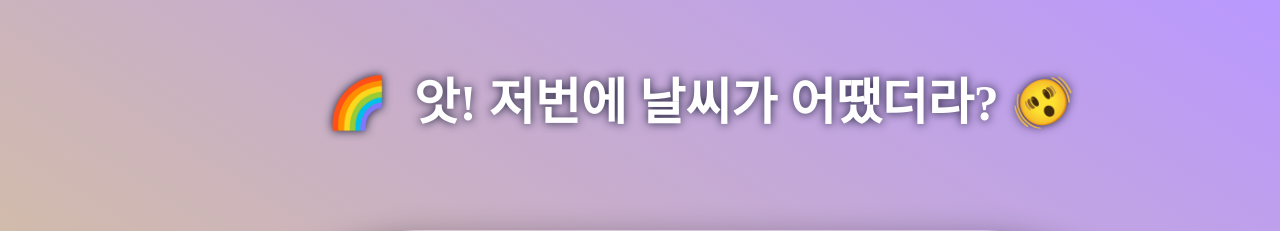
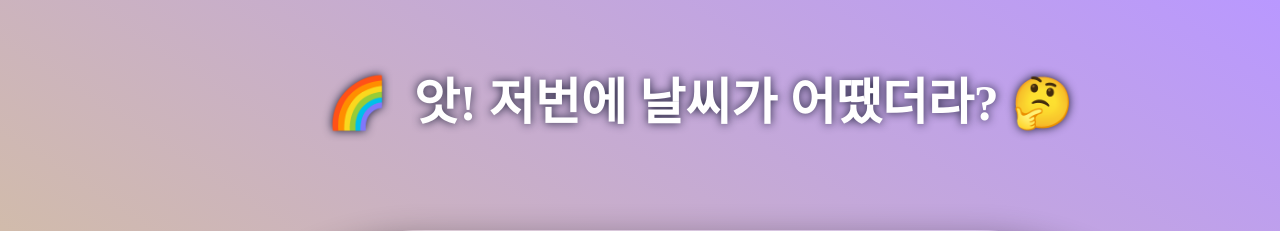
Before and after one commit to team-project-01/Project, a Django app: page / in a window 1280 px wide; the page is wider, and only the part inside the window is pictured. Shown: the top 231 px of that part. Run offline with Django 5.2, Linux system fonts and the light colour scheme; some web fonts are replaced.

Commit message:
윈도우에서 엑박으로 나와 이모지 수정

```diff
--- a/mysite/polls/templates/index.html
+++ b/mysite/polls/templates/index.html
@@ -9,7 +9,7 @@
 </head>
 <body>
     <div class="section"></div>
-        <div class="top"><h1>🌈&nbsp; 앗! 저번에 날씨가 어땠더라? 🫨</h1></div>
+        <div class="top"><h1>🌈&nbsp; 앗! 저번에 날씨가 어땠더라? &#129300;</h1></div>
         <div class="middle">
             <div class="left">
                 <br><br><br><br>
```
